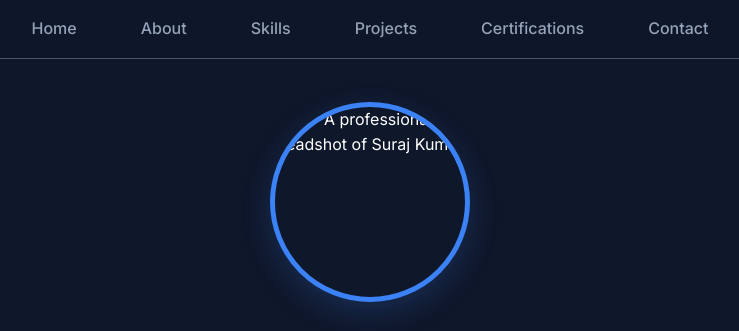
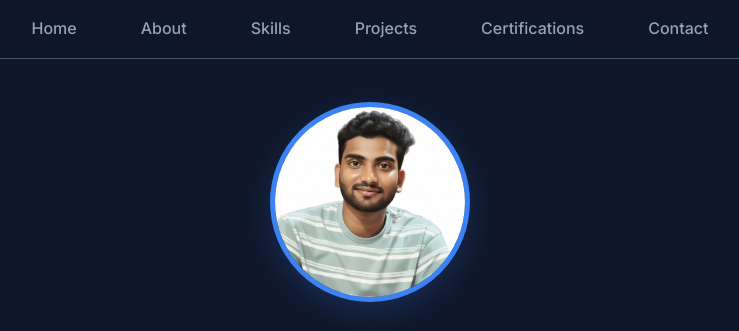
Before and after one commit to Sg-suraj/portfolio, a plain HTML site: page index.html in a window 1280 px wide. Shown: the top 331 px of the page, without its empty margins (270-1009 px from the left). Drawn offline with Linux system fonts and the light colour scheme.

Commit message:
Update index.html

```diff
--- a/index.html
+++ b/index.html
@@ -28,7 +28,7 @@
     <section id="home" class="hero">
         <div class="hero-content">
             <div class="profile-image">
-                <img src="/images/Suraj.jpg" alt="A professional headshot of Suraj Kumar">
+                <img src="Suraj.jpg" alt="A professional headshot of Suraj Kumar">
             </div>
             <h1>Hello, I'm<br>Suraj Kumar</h1>
             <p class="subtitle">Computer Science Undergraduate & AI Enthusiast</p>
```
